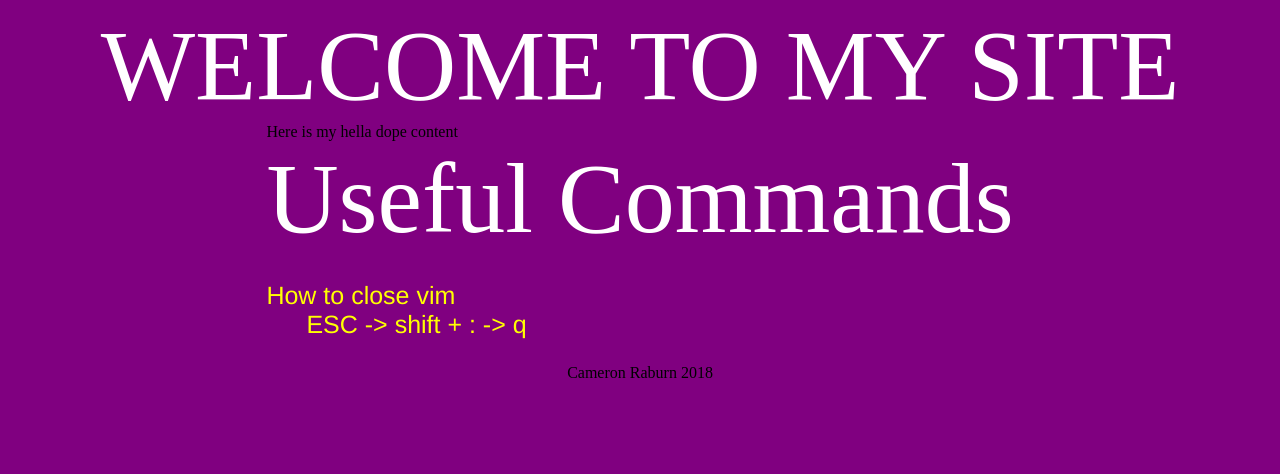
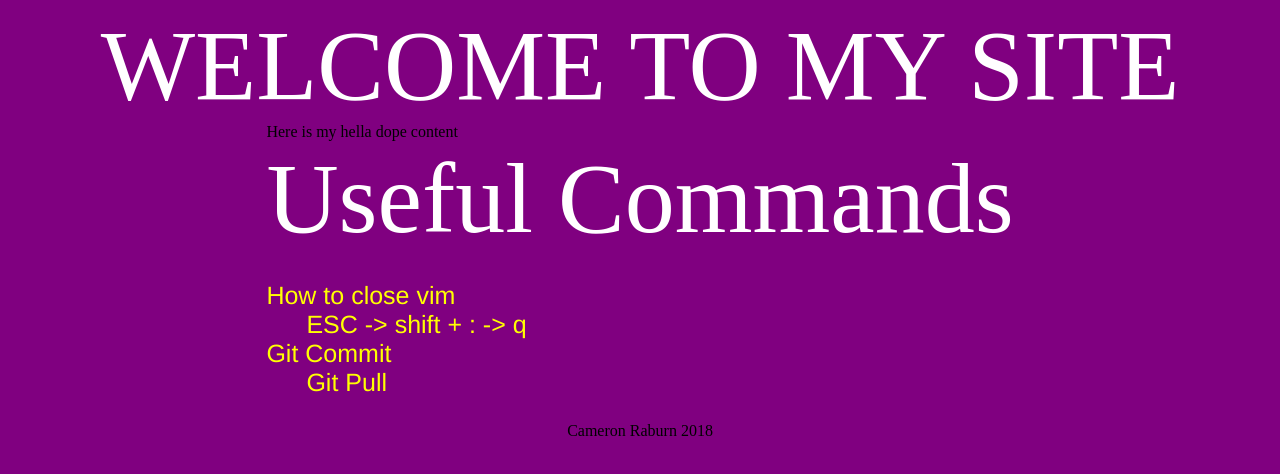
Before and after one commit to Craveburn/cmd-website, a plain HTML site: page index.html in a window 1280 px wide. Drawn offline with Linux system fonts and the light colour scheme.

Commit message:
added my fav git action

```diff
--- a/index.html
+++ b/index.html
@@ -15,6 +15,8 @@
 				<dl>
 					<dt>How to close vim</dt>
 					<dd> ESC -&gt;  shift + : -&gt;  q </dd>
+					<dt>Git Commit</dt>
+					<dd>Git Pull</dd>
 				</dl>
 			</section>
 		</main>
```
